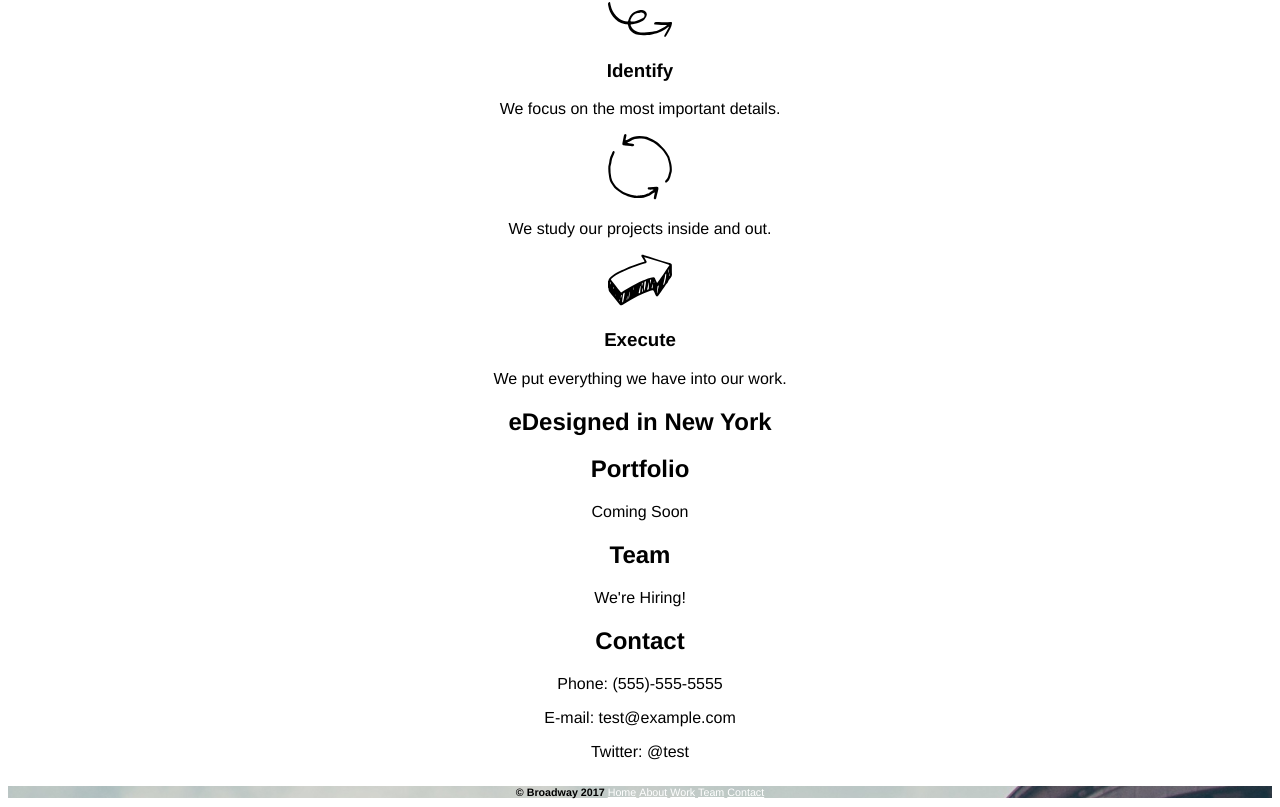
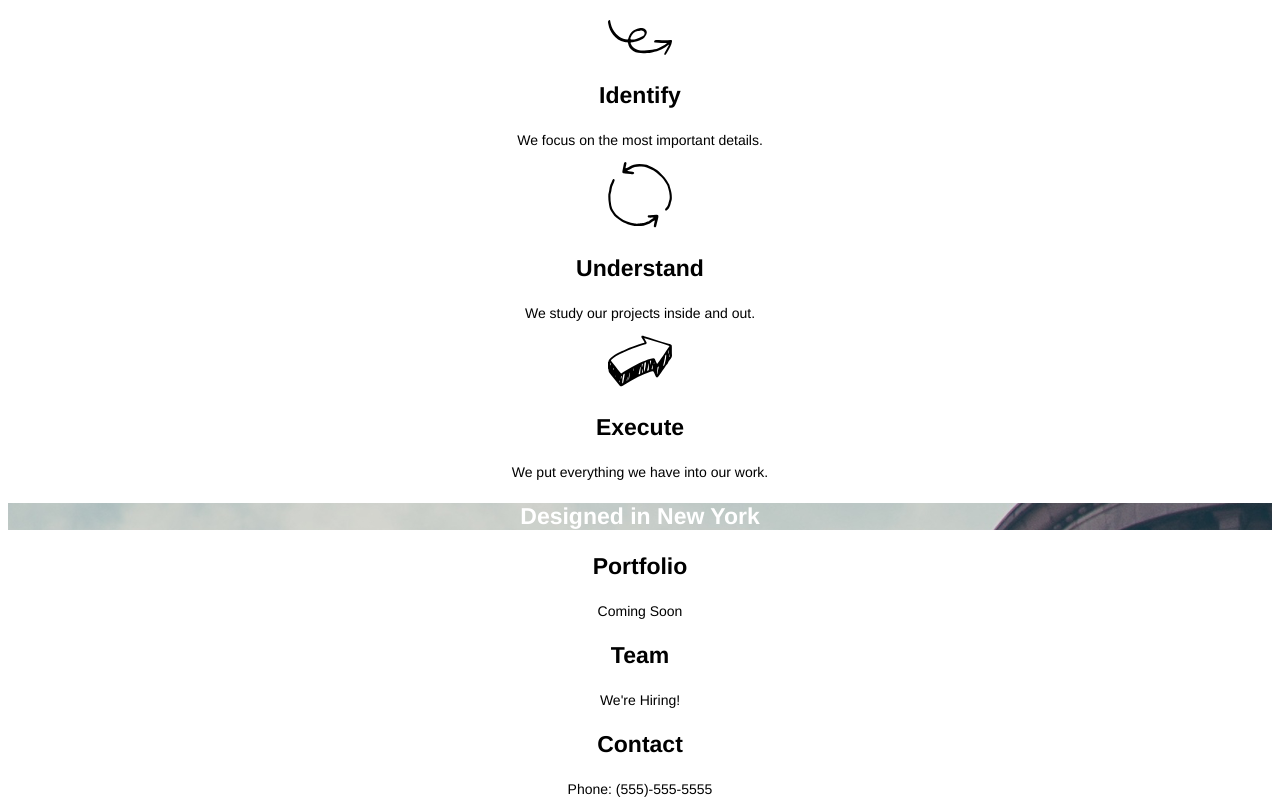
Before and after one commit to smsiren/broadway, a plain HTML site: page index.html in a window 1280 px wide. Shown: the part 467-1274 px from the top of the page. Drawn offline with Linux system fonts and the light colour scheme.

Commit message:
Add process section

```diff
--- a/index.html
+++ b/index.html
@@ -22,20 +22,21 @@
       <h3>Identify</h3>
       <p>We focus on the most important details.</p>
       <img src="./resources/images/understand.svg" alt="Two arrows creating a circle">
+      <h3>Understand</h3>
       <p>We study our projects inside and out.</p>
       <img src="./resources/images/execute.svg" alt="shaded arrow">
       <h3>Execute</h3>
       <p>We put everything we have into our work.</p>
     </div>
     <div id="NY">
-      <h2>eDesigned in New York</h2>
+      <h3>Designed in New York</h3>
     </div>
     <div class="Sub">
-      <h2>Portfolio</h2>
+      <h3>Portfolio</h3>
       <p>Coming Soon</p>
-      <h2>Team</h2>
+      <h3>Team</h3>
       <p>We're Hiring!</p>
-      <h2>Contact</h2>
+      <h3>Contact</h3>
       <p>Phone: (555)-555-5555</p>
       <p>E-mail: test@example.com</p>
       <p>Twitter: @test</p>
--- a/resources/css/style.css
+++ b/resources/css/style.css
@@ -6,11 +6,11 @@ body {
 h1 {
   font-size: 70px;
   font-weight: bold;
-  color: white
+  color: white;
 }
 
 h4 {
-  font-size: 18px
+  font-size: 18px;
 }
 
 a {
@@ -20,4 +20,27 @@ a {
 
 nav {
   background-image: url(../images/the-flatiron-building.png);
+  background-repeat: no-repeat;
+  background-size: cover;
 }
+
+h2 {
+  font-size: 32px;
+  font-weight: bold;
+}
+
+h3{
+  font-size: 23px;
+  font-weight: bold;
+}
+
+p{
+  font-size: 14px;
+}
+
+#NY {
+  background-image: url(../images/the-flatiron-building.png);
+  font-size: 23px;
+  font-weight: bold;
+  color: white;
+}
```
